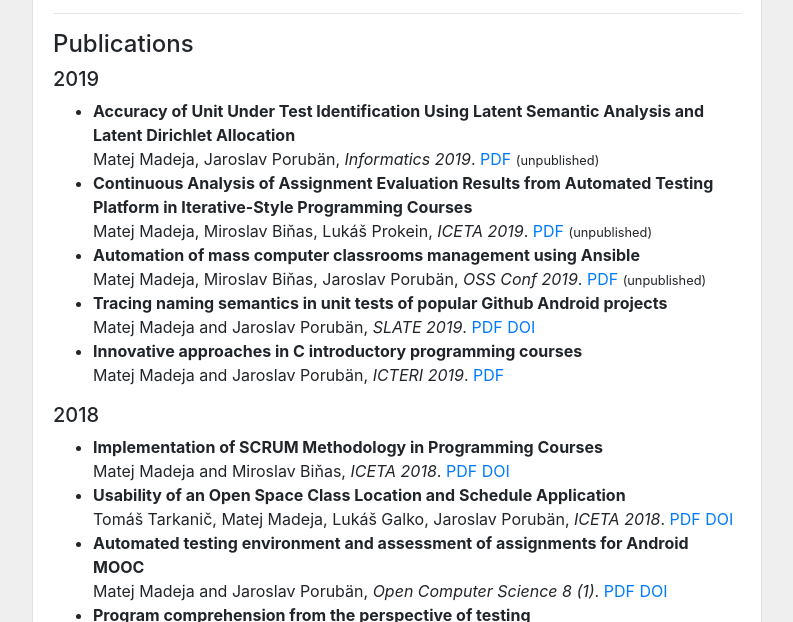
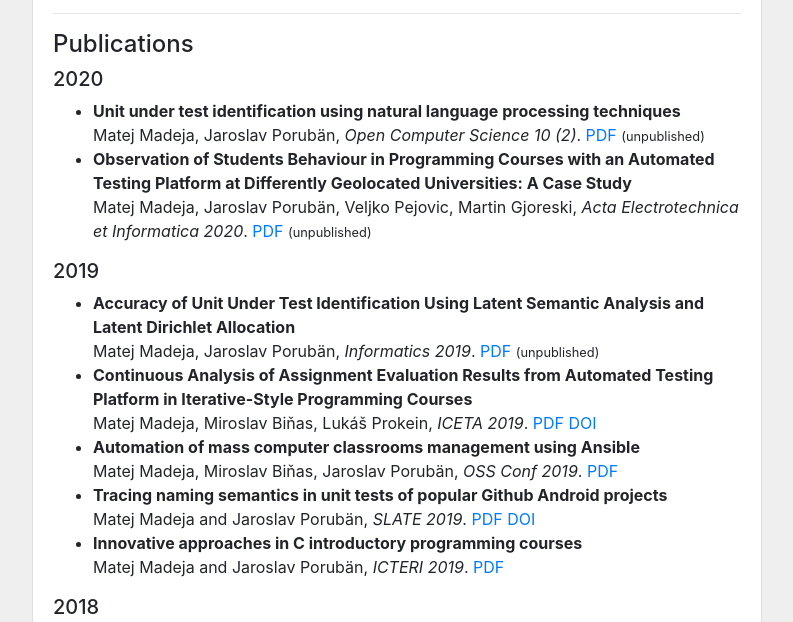
Before and after one commit to madeja/madeja.github.io, a website: page index.html in a window 1280 px wide. Shown: the part 370-992 px from the top of the page, without its empty margins (243-1036 px from the left). Drawn offline with Linux system fonts and the light colour scheme.

Commit message:
new publications

```diff
--- a/index.html
+++ b/index.html
@@ -96,6 +96,27 @@
             <hr>
             <p>
               <h4>Publications</h4>
+              <h5>2020</h5>
+                <ul>
+                  <li>
+                    <strong>
+                      Unit under test identification using natural language processing techniques
+                    </strong>
+                    <br /> Matej Madeja, Jaroslav Porubän, <em>Open Computer Science 10 (2)</em>.
+                    <a href="publications/20-ocs-nlp.pdf">PDF</a>
+                    <!-- <a href=" https://doi.org/">DOI</a> -->
+                    <small>(unpublished)</small>
+                  </li>
+                  <li>
+                    <strong>
+                      Observation of Students Behaviour in Programming Courses with an Automated Testing Platform at Differently Geolocated Universities: A Case Study
+                    </strong>
+                    <br /> Matej Madeja, Jaroslav Porubän, Veljko Pejovic, Martin Gjoreski, <em>Acta Electrotechnica et Informatica 2020</em>.
+                    <a href="publications/20-aei-smart.pdf">PDF</a>
+                    <!-- <a href=" https://doi.org/">DOI</a> -->
+                    <small>(unpublished)</small>
+                  </li>
+                </ul>
               <h5>2019</h5>
                 <ul>
                   <li>
@@ -113,8 +134,7 @@
                     </strong>
                     <br /> Matej Madeja, Miroslav Biňas, Lukáš Prokein, <em>ICETA 2019</em>.
                     <a href="publications/19-iceta-elastic.pdf">PDF</a>
-                    <!-- <a href=" https://doi.org/">DOI</a> -->
-                    <small>(unpublished)</small>
+                    <a href="https://doi.org/10.1109/ICETA48886.2019.9040122">DOI</a>
                   </li>
                   <li>
                     <strong>
@@ -122,7 +142,6 @@
                     </strong>
                     <br /> Matej Madeja, Miroslav Biňas, Jaroslav Porubän, <em>OSS Conf 2019</em>.
                     <a href="publications/19-oss-conf-anstall.pdf">PDF</a>
-                    <small>(unpublished)</small>
                   </li>
                   <li>
                     <strong>
@@ -130,7 +149,7 @@
                     </strong>
                     <br /> Matej Madeja and Jaroslav Porubän, <em>SLATE 2019</em>.
                     <a href="publications/19-slate-android-semantics.pdf">PDF</a>
-                    <a href=" https://doi.org/10.4230/OASIcs.SLATE.2019.3">DOI</a>
+                    <a href="https://doi.org/10.4230/OASIcs.SLATE.2019.3">DOI</a>
                   </li>
                   <li>
                     <strong>
@@ -148,7 +167,7 @@
                     </strong>
                     <br /> Matej Madeja and Miroslav Biňas, <em>ICETA 2018</em>.
                     <a href="publications/18-iceta-scrum.pdf">PDF</a>
-                    <a href=" https://doi.org/10.1109/iceta.2018.8572161 ">DOI</a>
+                    <a href="https://doi.org/10.1109/iceta.2018.8572161 ">DOI</a>
                   </li>
                   <li>
                     <strong>
@@ -193,6 +212,7 @@
               <ul>
                 <li>Application Development for Smart Devices</li>
                 <li>Programming (CS0 introductory course in C)</li>
+                <li>Component-Oriented Programming</li>
                 <li>Web technologies</li>
                 <li>IT Automation using Ansible</li>
                 <li>Design Thinking</li>
```
Also changed, not shown: images/pic.jpg, 3 other files.
